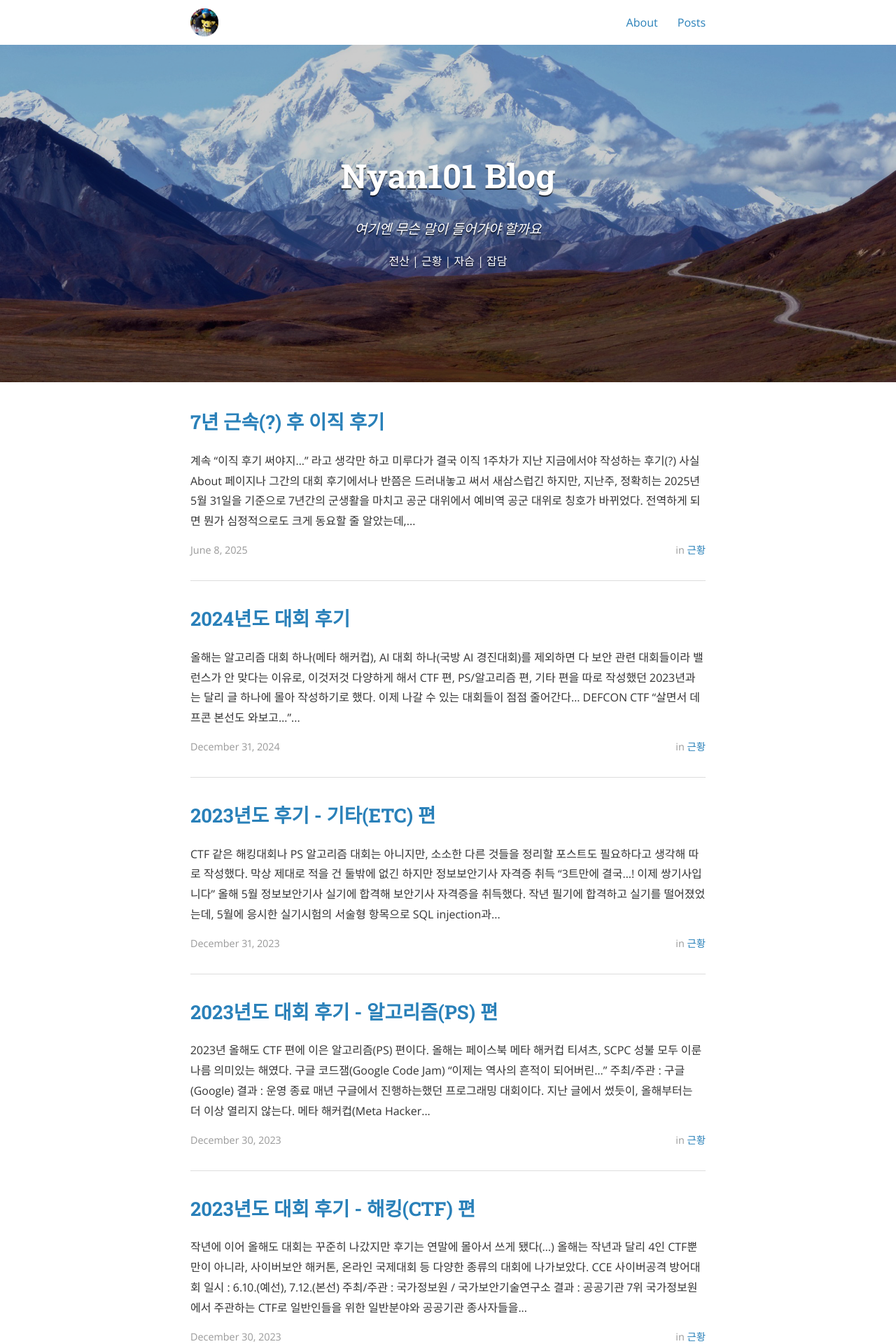
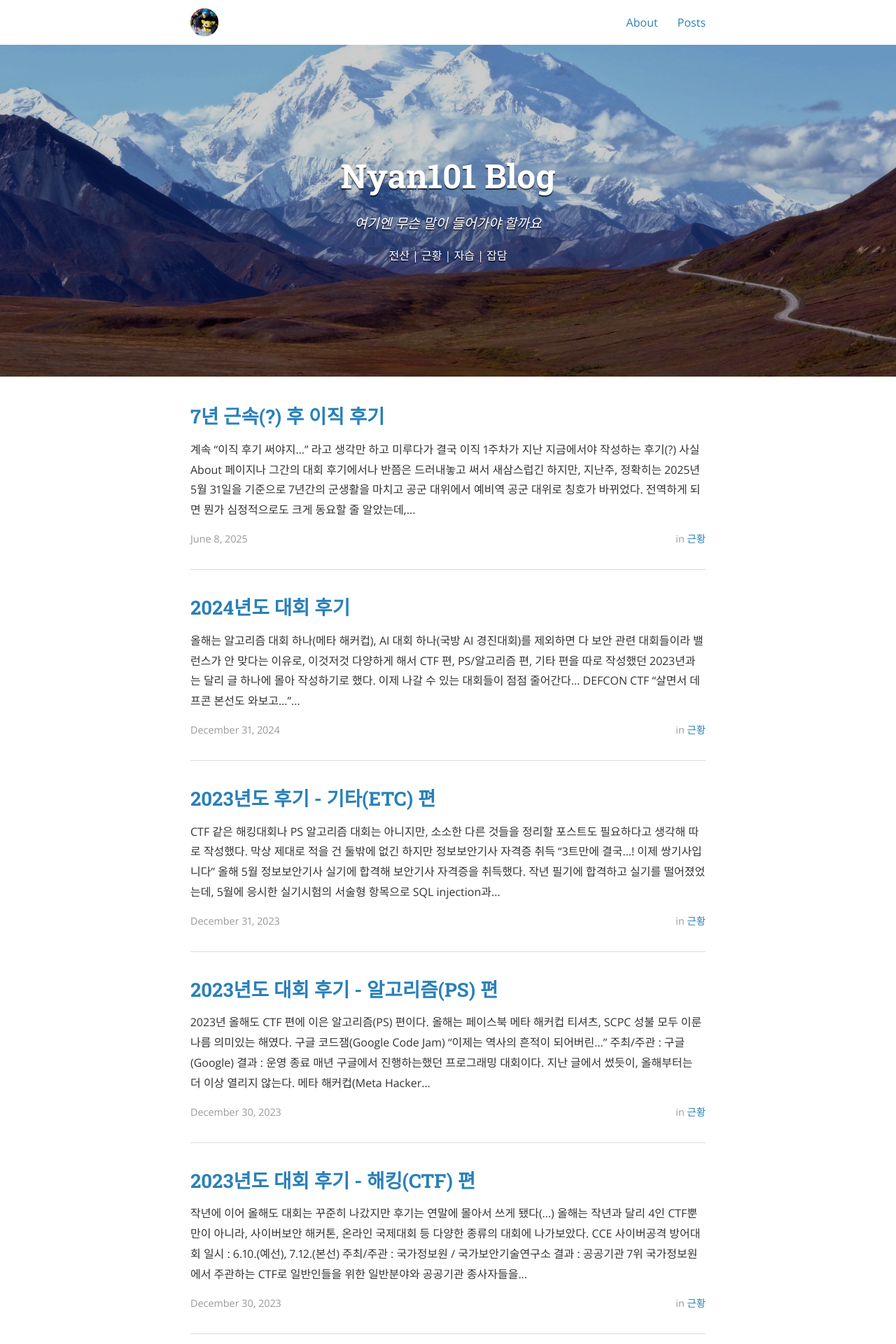
Before and after one commit to nyan101/nyan101.github.io, a Jekyll site: the page built from index.html, in a window 1280 px wide. Shown: the top 1920 px of the page at 70% size. Built offline with Jekyll 4.4.1, drawn with Linux system fonts in a browser that asks for light colours; nearby versions of some CDN libraries; the list of posts is cut into pages by our own code; a style sheet for code colours, icons or effects is not loaded.

Commit message:
re-modify bottom margin of h1-h5

```diff
--- a/_sass/base/_typography.scss
+++ b/_sass/base/_typography.scss
@@ -9,13 +9,7 @@
 
 h1,
 h2,
-h3{
-  font-family: $heading-font-family;
-  font-size: $base-font-size;
-  line-height: $heading-line-height;
-  margin: 0 0 $base-font-size;
-  margin: 0 0 rem($base-font-size);
-}
+h3,
 h4,
 h5,
 h6 {
@@ -25,7 +19,6 @@
   margin: 0 0 0.5*$base-font-size;
   margin: 0 0 0.5*rem($base-font-size);
 }
-
 h1 {
 	font-size: modular-scale(4);
 }
```
